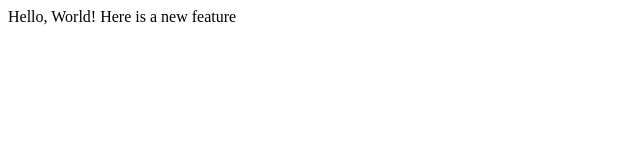
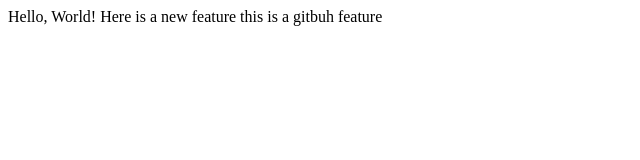
Before and after one commit to JacksonBolek/Lecture1, a plain HTML site: page index.html in a window 1280 px wide. Shown: the whole page, without its empty margins (0-640 px from the left). Drawn offline with Linux system fonts and the light colour scheme.

Commit message:
added a new line

```diff
--- a/index.html
+++ b/index.html
@@ -6,5 +6,6 @@
   <body>
     Hello, World!
     Here is a new feature
+    this is a gitbuh feature
   </body>
 </html>
```
